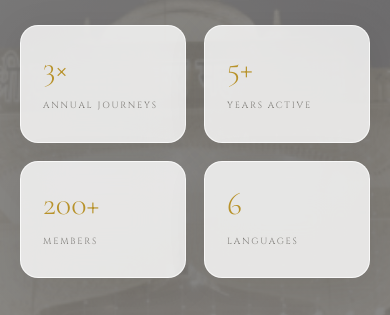
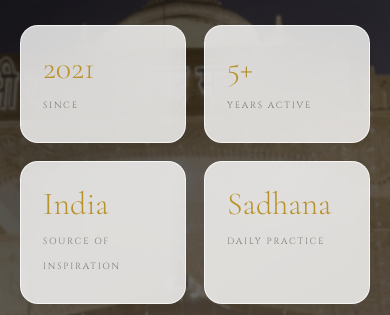
Before and after one commit to kocandrle69/zero-balance-next, a Next.js app: page / in a window 390 px wide. Shown: the part 5769-6084 px from the top of the page. Built offline with nearby package versions, Linux system fonts and the light colour scheme; no server answers.

Commit message:
India-glassmorfism

```diff
--- a/src/components/IndiaSection.module.css
+++ b/src/components/IndiaSection.module.css
@@ -5,17 +5,105 @@
 
 .indiaBg {
   position: absolute; inset: 0;
-
   background-size: cover; background-position: center 25%;
-  filter: saturate(0.45) brightness(0.55);
+  filter: saturate(0.65) brightness(0.72);
   transform: scale(1.02);
 }
 .indiaBg::after {
   content: ''; position: absolute; inset: 0;
   background: linear-gradient(135deg,
-    rgba(247,243,236,0.92) 0%,
-    rgba(247,243,236,0.7)  45%,
-    rgba(247,243,236,0.88) 100%);
+    rgba(10,8,4,0.72) 0%,
+    rgba(10,8,4,0.42) 50%,
+    rgba(10,8,4,0.65) 100%);
+}
+
+.indiaContent {
+  position: relative; z-index: 2;
+  padding: 120px 80px;
+  display: grid; grid-template-columns: 1fr 1fr;
+  gap: 80px; align-items: center;
+  max-width: 1200px; margin: 0 auto; width: 100%;
+}
+
+.sectionLabel {
+  font-family: 'Cinzel', serif; font-size: 10px;
+  letter-spacing: 0.32em; color: var(--gold);
+  text-transform: uppercase; margin-bottom: 20px;
+  display: flex; align-items: center; gap: 14px;
+}
+.sectionLabel::before {
+  content: ''; display: block; width: 26px; height: 1px; background: var(--gold);
+}
+
+.sectionTitle {
+  font-family: 'Cormorant Garamond', serif;
+  font-size: clamp(28px, 3vw, 46px); font-weight: 300;
+  line-height: 1.1; color: rgba(255,255,255,0.92); margin-bottom: 0;
+}
+.sectionTitle :global(.acc) { color: var(--gold); font-style: italic; }
+
+/* Stats — glassmorphism */
+.indiaStats { display: grid; grid-template-columns: 1fr 1fr; gap: 14px; margin-top: 40px; }
+
+.indiaStat {
+  padding: 26px 22px;
+  background: rgba(255,255,255,0.08);
+  backdrop-filter: blur(20px); -webkit-backdrop-filter: blur(20px);
+  border: 1px solid rgba(255,255,255,0.18);
+  border-radius: 18px;
+  box-shadow: 0 8px 32px rgba(0,0,0,0.18);
+  transition: all 0.3s;
+}
+.indiaStat:hover {
+  background: rgba(255,255,255,0.14);
+  border-color: rgba(184,146,42,0.45);
+  transform: translateY(-4px);
+}
+.num {
+  font-family: 'Cormorant Garamond', serif;
+  font-size: 38px; font-weight: 300;
+  color: var(--gold); line-height: 1;
+  display: block; margin-bottom: 6px;
+}
+.lbl {
+  font-family: 'Cinzel', serif; font-size: 9px;
+  letter-spacing: 0.2em; color: rgba(255,255,255,0.55);
+  text-transform: uppercase;
+}
+
+/* Right text */
+.indiaRight p {
+  font-size: 17px; font-weight: 300;
+  line-height: 1.9; color: rgba(255,255,255,0.7); margin-bottom: 16px;
+}
+
+.indiaGallery { display: grid; grid-template-columns: 1fr 1fr; gap: 14px; margin-top: 32px; }
+
+.indiaGalleryImg {
+  border-radius: 16px; overflow: hidden;
+  aspect-ratio: 4/3;
+  background: var(--bg2);
+  position: relative;
+}
+.indiaGalleryImg img {
+  position: absolute;
+  top: -1px; left: -1px; right: -1px; bottom: -1px;
+  width: calc(100% + 2px); height: calc(100% + 2px);
+  object-fit: cover; object-position: center;
+  filter: saturate(0.55); transition: all 0.5s;
+  display: block;
+}
+.indiaGalleryImg:hover img { filter: saturate(0.8); transform: scale(1.04); }
+
+@media (max-width: 900px) {
+  .india { min-height: auto; }
+  .indiaContent { grid-template-columns: 1fr; padding: 72px 28px; gap: 40px; }
+}
+
+@media (max-width: 480px) {
+  .indiaContent { padding: 56px 20px; gap: 32px; }
+  .indiaRight p { font-size: 15px; }
+  .num { font-size: 32px; }
 }
 
 .indiaContent {
--- a/src/components/IndiaSection.tsx
+++ b/src/components/IndiaSection.tsx
@@ -24,10 +24,10 @@ export default function IndiaSection() {
           <div className={styles.sectionLabel}>{t('india_label')}</div>
           <h2 className={styles.sectionTitle} dangerouslySetInnerHTML={tHTML('india_title')} />
           <div className={styles.indiaStats}>
-            <div className={styles.indiaStat}><span className={styles.num}>3×</span><span className={styles.lbl}>{t('india_s1')}</span></div>
-            <div className={styles.indiaStat}><span className={styles.num}>5+</span><span className={styles.lbl}>{t('india_s2')}</span></div>
-            <div className={styles.indiaStat}><span className={styles.num}>200+</span><span className={styles.lbl}>{t('india_s3')}</span></div>
-            <div className={styles.indiaStat}><span className={styles.num}>6</span><span className={styles.lbl}>{t('india_s4')}</span></div>
+            <div className={styles.indiaStat}><span className={styles.num}>{t('india_v1')}</span><span className={styles.lbl}>{t('india_s1')}</span></div>
+            <div className={styles.indiaStat}><span className={styles.num}>{t('india_v2')}</span><span className={styles.lbl}>{t('india_s2')}</span></div>
+            <div className={styles.indiaStat}><span className={styles.num}>{t('india_v3')}</span><span className={styles.lbl}>{t('india_s3')}</span></div>
+            <div className={styles.indiaStat}><span className={styles.num}>{t('india_v4')}</span><span className={styles.lbl}>{t('india_s4')}</span></div>
           </div>
         </div>
 
--- a/src/lib/translations.ts
+++ b/src/lib/translations.ts
@@ -49,8 +49,10 @@ export const T = {
 
     india_label: 'The Source',
     india_title: 'India —<br>Our Deepest<br><span class="acc">Inspiration</span>',
-    india_s1: 'Annual journeys', india_s2: 'Years active',
-    india_s3: 'Members',         india_s4: 'Languages',
+    india_s1: 'Since', india_s2: 'Years active',
+    india_s3: 'Source of inspiration', india_s4: 'Daily practice',
+    india_v1: '2021', india_v2: '5+',
+    india_v3: 'India', india_v4: 'Sadhana',
     india_p1: 'India is not merely a destination for us — it is the living source of our inspiration. The ancient traditions of contemplation, the depth of its culture, and the warmth of its people have shaped everything Zero Ballance Society stands for.',
     india_p2: 'Each year we organise group journeys to India — connecting our members to these traditions through direct experience, not only theory.',
 
@@ -128,8 +130,10 @@ export const T = {
 
     india_label: 'Zdroj inspirace',
     india_title: 'Indie —<br>Naše nejhlubší<br><span class="acc">inspirace</span>',
-    india_s1: 'Ročních cest', india_s2: 'Let aktivně',
-    india_s3: 'Členů',        india_s4: 'Jazyků',
+    india_s1: 'Od roku', india_s2: 'Let aktivně',
+    india_s3: 'Zdroj inspirace', india_s4: 'Každodenní praxe',
+    india_v1: '2021', india_v2: '5+',
+    india_v3: 'Indie', india_v4: 'Sadhana',
     india_p1: 'Indie pro nás není jen destinací — je živým zdrojem naší inspirace. Starobylé meditační tradice, hloubka kultury a vřelost jejích lidí formovaly vše, za čím Zero Ballance Society stojí.',
     india_p2: 'Každý rok organizujeme skupinové cesty do Indie — propojujeme naše členy s těmito tradicemi skrze přímou zkušenost, nejen teorii.',
 
```
